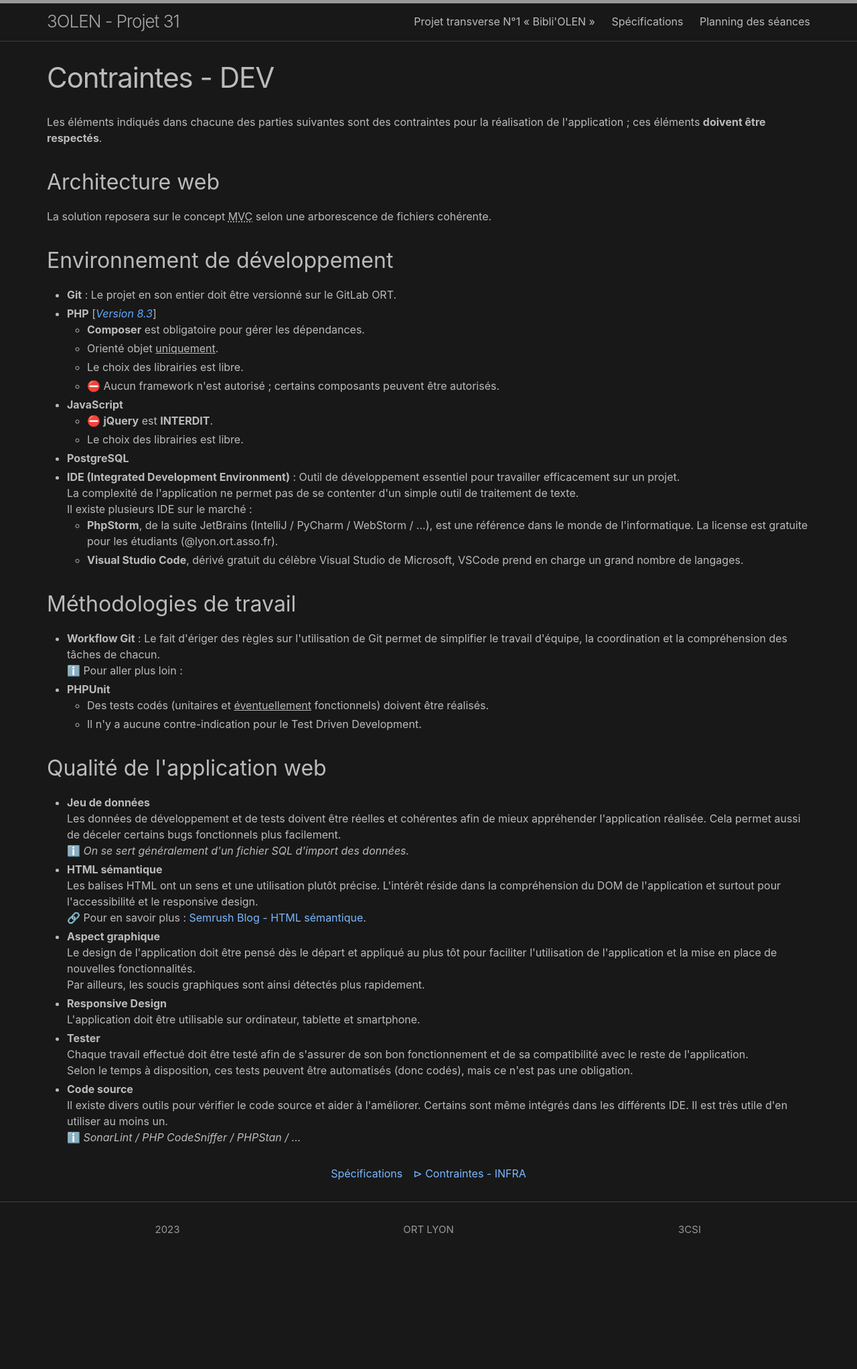
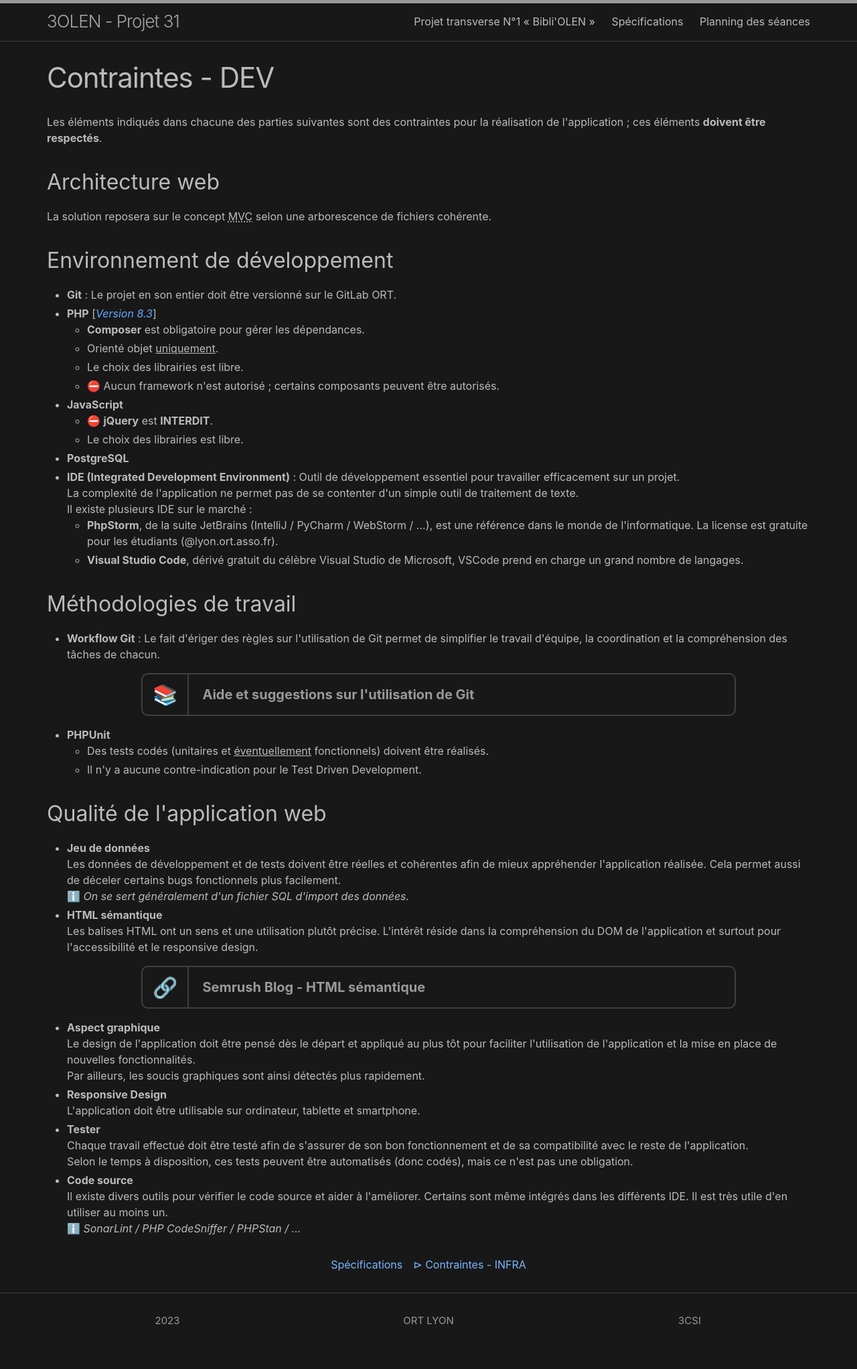
Before and after one commit to 3OLEN/projet-31, a Jekyll site: the page built from docs/_technical_requests/1-dev.html, in a window 1280 px wide. Shown: the whole page at 67% size. Built offline with Jekyll 4.4.1, drawn with Linux system fonts in a browser that asks for light colours; before the commit the page ends 1908 px from its top, so only the background shows below that.

Commit message:
♻️ [Template] Related pages
♻️ Refacto
==========

* Define a template for "related_pages" link cards in order to reuse in site and not only in "roadmap"
   - [Technical requests::Dev] Use it for help and external links
* 💄 Move rules into `custom-templates`

```diff
--- /dev/null
+++ b/docs/_includes/_templates/list/_related_pages.liquid
@@ -0,0 +1,51 @@
+{% comment %}
+parameters:
+- pages: list of pages to display
+    - type: type of page (collection name or something else)
+    - identifier: identifier of the page (slug for internal pages)
+    - title: title for link
+    - blank: true if the page should be opened in a new tab
+{% endcomment %}
+
+<ul class="related-pages">
+    {% for page_data in include.pages %}
+        {% assign related_page = nil %}
+        {% assign collection_pages = nil %}
+        {% case page_data.type %}
+            {% when "assessment" %}
+                {% assign collection_pages = site.assessments %}
+            {% when "external_link" %}
+                {% assign related_page = page_data.identifier %}
+            {% when "project_help" %}
+                {% assign collection_pages = site.project_helps %}
+        {% endcase %}
+        {% if collection_pages %}
+            {% assign related_page = collection_pages | where: "slug", page_data.identifier | first %}
+        {% endif %}
+
+        <li>
+            {% if related_page and related_page != empty %}
+                <a
+                    class="related-page-item"
+                    {% if related_page.url %}
+                        href="{{ related_page.url | relative_url }}"
+                    {% else %}
+                        href="{{ related_page }}"
+                    {% endif %}
+                    {% if page_data.blank %}target="_blank"{% endif %}
+                >
+                    <span class="related-page-badge {{ page_data.type }}"></span>
+                    <strong class="related-page-title">{{ page_data.title }}</strong>
+                </a>
+            {% else %}
+                <div class="related-page-item">
+                    <div class="related-page-badge {{ page_data.type }}"></div>
+                    <div class="related-page-title">
+                        {{ page_data.title }}
+                        <br><em>🚧 La page n'est pas terminée...</em>
+                    </div>
+                </div>
+            {% endif %}
+        </li>
+    {% endfor %}
+</ul>
--- a/docs/_sass/minima/_custom-pages.scss
+++ b/docs/_sass/minima/_custom-pages.scss
@@ -145,56 +145,4 @@ table {
       }
     }
   }
-
-  .related-page {
-    display: flex;
-    flex-direction: column;
-    list-style: none;
-    margin: 1em 0 0;
-    row-gap: 1em;
-
-    > li {
-      > a {
-        color: $brand-color;
-        text-decoration: none;
-
-        &:hover {
-          border-color: $link-base-color;
-          color: $link-base-color;
-
-          .related-page-badge {
-            border-color: $link-base-color;
-          }
-        }
-      }
-      .related-page-item {
-        align-items: stretch;
-        border: 2px solid $border-color-01;
-        border-radius: 0.5em;
-        display: flex;
-        font-size: 1.25em;
-
-        .related-page- {
-          &badge {
-            align-items: center;
-            border-right: 2px solid $border-color-01;
-            display: flex;
-            font-size: 1.5em;
-            padding: 0.25em 0.5em;
-          }
-          &title {
-            padding: 0.25em 0.5em 0.25em 1em;
-          }
-        }
-      }
-
-      @media (min-width: $on-large) {
-        width: 80%;
-      }
-    }
-
-    @media (min-width: $on-large) {
-      align-items: center;
-    }
-  }
 }
--- a/docs/_sass/minima/_custom-templates.scss
+++ b/docs/_sass/minima/_custom-templates.scss
@@ -1,5 +1,82 @@
 // List
 // ====
+// Related pages
+// -------------
+.related-pages {
+  display: flex;
+  flex-direction: column;
+  list-style: none;
+  margin: 1em 0 0;
+  row-gap: 1em;
+
+  > li {
+    > a {
+      color: $brand-color;
+      text-decoration: none;
+
+      &:hover {
+        border-color: $link-base-color;
+        color: $link-base-color;
+
+        .related-page-badge {
+          border-color: $link-base-color;
+        }
+      }
+    }
+    .related-page-item {
+      border: 2px solid $border-color-01;
+      border-radius: 0.5em;
+      display: flex;
+      font-size: 1.25em;
+
+      .related-page- {
+        &badge {
+          align-items: center;
+          align-self: stretch;
+          border-right: 2px solid $border-color-01;
+          display: flex;
+          font-size: 1.5em;
+          padding: 0.25em 0.5em;
+
+          &.assessment {
+            &::before {
+              content: "📝";
+            }
+          }
+          &.external_link {
+            &::before {
+              content: "🔗";
+            }
+          }
+          &.project_help {
+            &::before {
+              content: "📚️";
+            }
+          }
+        }
+        &title {
+          align-self: center;
+          padding: 0.25em 0.5em 0.25em 1em;
+        }
+      }
+    }
+
+    @media (min-width: $on-large) {
+      width: 80%;
+    }
+  }
+
+  @media (min-width: $on-large) {
+    align-items: center;
+  }
+}
+li {
+  > .related-pages {
+    &:last-child {
+      margin-bottom: 1em;
+    }
+  }
+}
 // Student teams
 // -------------
 .student-teams {
--- a/docs/_technical_requests/1-dev.html
+++ b/docs/_technical_requests/1-dev.html
@@ -32,8 +32,11 @@ dev_method:
 - name: Workflow Git
   description: "Le fait d'ériger des règles sur l'utilisation de Git permet de simplifier le travail d'équipe, la
 coordination et la compréhension des tâches de chacun."
-  advice_link:
-    slug: git_repository
+  related_pages:
+  - type: project_help
+    identifier: git-repository
+    title: "Aide et suggestions sur l'utilisation de Git"
+    blank: true
 - name: PHPUnit
   elements:
   - "Des tests codés (unitaires et <u>éventuellement</u> fonctionnels) doivent être réalisés."
@@ -113,27 +118,17 @@ intégrés dans les différents IDE. Il est très utile d'en utiliser au moins u
         : {{ method_item.description }}
         {% endif %}
 
-        {% if method_item.advice_link %}
-            <br>ℹ️ Pour aller plus loin :
-            {% for collection_page in site.project_helps %}
-                {% unless collection_page.slug == method_item.advice_link.slug %}
-                    {% continue %}
-                {% endunless %}
-
-                {% assign related_page = collection_page %}
-                {% break %}
-            {% endfor %}
-
-            {% if related_page %}
-                <a href="{{ related_page.url | relative_url }}" target="_blank">{{ related_page.title }}</a>.
-            {% endif %}
+        {% if method_item.related_pages %}
+            {% include _templates/list/_related_pages.liquid pages=method_item.related_pages %}
         {% endif %}
 
-        <ul>
-            {% for element in method_item.elements %}
-            <li>{{ element }}</li>
-            {% endfor %}
-        </ul>
+        {% if method_item.elements %}
+            <ul>
+                {% for element in method_item.elements %}
+                    <li>{{ element }}</li>
+                {% endfor %}
+            </ul>
+        {% endif %}
     </li>
     {% endfor %}
 </ul>
@@ -149,9 +144,8 @@ intégrés dans les différents IDE. Il est très utile d'en utiliser au moins u
         <br>ℹ️ <em>{{ quality_item.advice }}</em>
         {% endif %}
 
-        {% if quality_item.link %}
-        <br>🔗 Pour en savoir plus :
-        <a href="{{ quality_item.link.href }}" target="_blank">{{ quality_item.link.text }}</a>.
+        {% if quality_item.related_pages %}
+            {% include _templates/list/_related_pages.liquid pages=quality_item.related_pages %}
         {% endif %}
     </li>
     {% endfor %}
```
Also changed, not shown: other parts of docs/_technical_requests/1-dev.html (+5 -3 lines), docs/_layouts/roadmap.liquid (+1 -52 lines).
